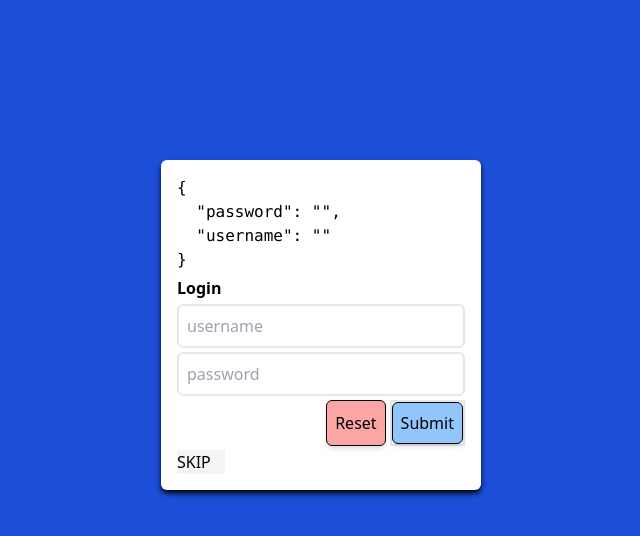
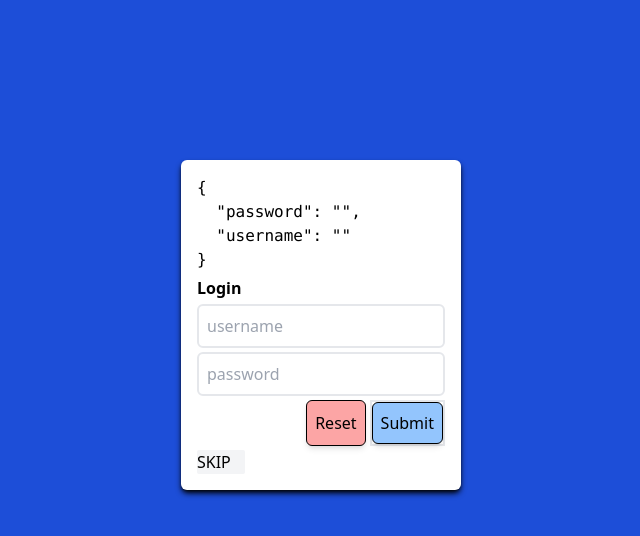
Before and after one commit to ChristopherRdeKoker/khotso-2023, a Next.js app: page / in a window 1280 px wide. Shown: the top 536 px of the page, without its empty margins (319-959 px from the left). Built offline with nearby package versions, Linux system fonts and the light colour scheme.

Commit message:
added proper dimensions to login modal

```diff
--- a/app/LoginForm.tsx
+++ b/app/LoginForm.tsx
@@ -33,7 +33,7 @@ export function LoginForm() {
   // };
 
   return (
-    <div className="w-[20rem] mx-auto mt-40 p-4 bg-white rounded-md flex flex-col shadow-md shadow-black">
+    <div className="w-[17.5rem] mx-auto mt-40 p-4 bg-white rounded-md flex flex-col shadow-md shadow-black">
       <FormProvider {...formMethods}>
         <form className="flex flex-col gap-1">
           <pre>{JSON.stringify(formMethods.watch(), null, 2)}</pre>
```
